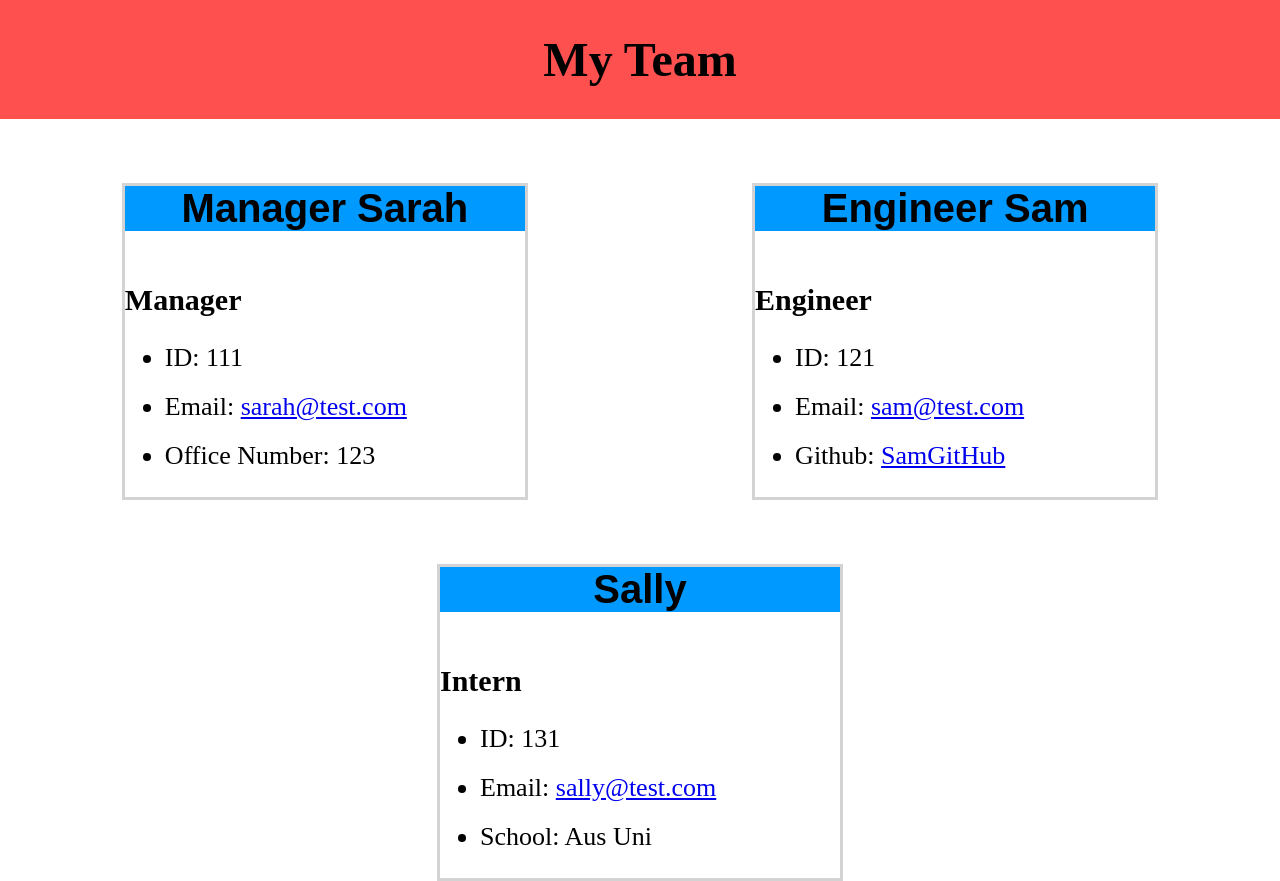
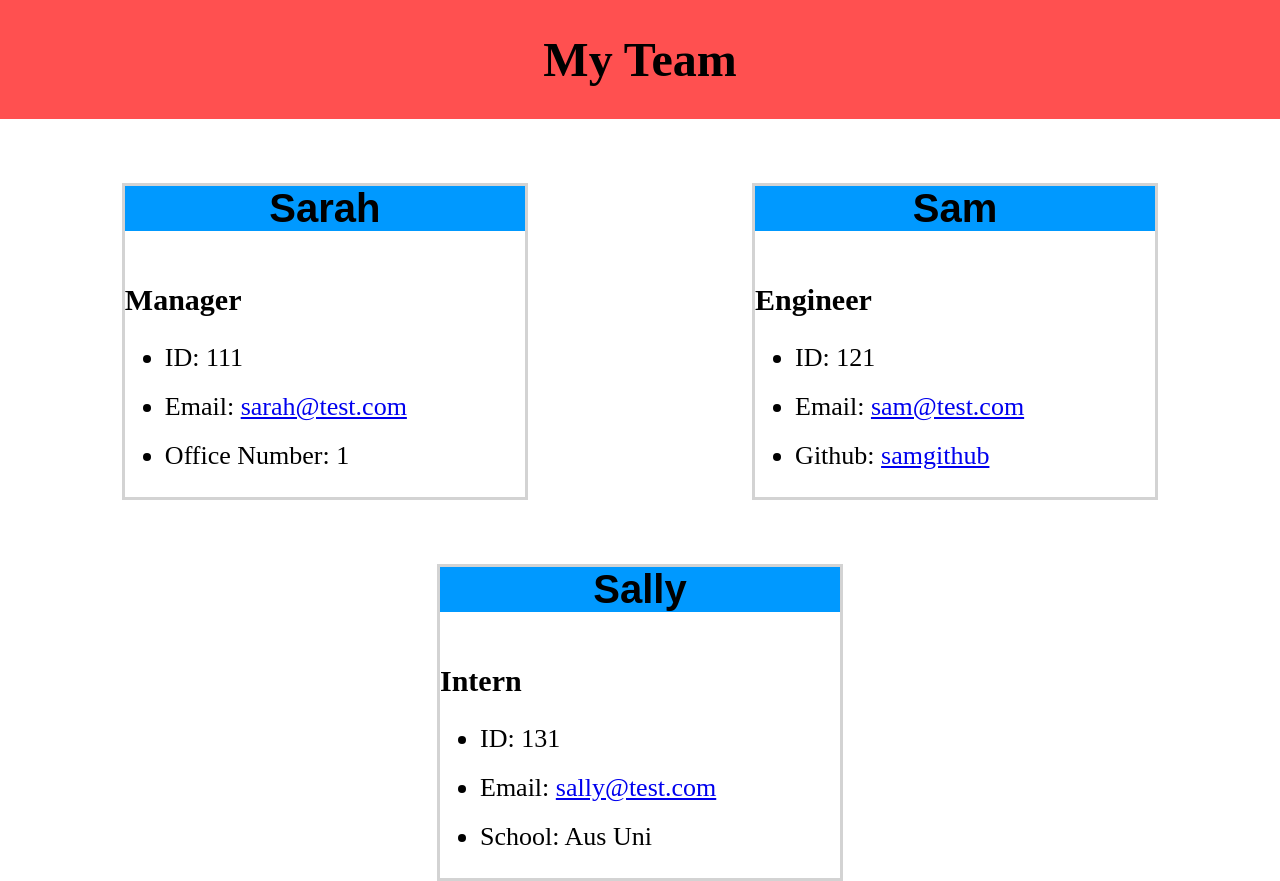
Before and after one commit to VictoriaCook/team-profile-generator, a website: page dist/output.html in a window 1280 px wide. Drawn offline with Linux system fonts and the light colour scheme.

```diff
--- a/dist/output.html
+++ b/dist/output.html
@@ -17,7 +17,7 @@
 
       <div class="card">
           <h1>
-              Manager Sarah
+              Sarah
           </h1>
           <h2>
               Manager
@@ -25,7 +25,7 @@
           <ul>
               <li>ID: 111</li>
               <li>Email: <a href="mailto:sarah@test.com">  sarah@test.com </a> </li>
-              <li>Office Number: 123 </li>
+              <li>Office Number: 1 </li>
           </ul>
       </div>
 
@@ -33,7 +33,7 @@
 
         <div class="card">
             <h1>
-                Engineer Sam
+                Sam
             </h1>
             <h2>
                 Engineer
@@ -41,7 +41,7 @@
             <ul>
                 <li>ID: 121</li>
                 <li>Email: <a href="mailto:sam@test.com">  sam@test.com </a> </li>
-                <li>Github: <a href="https://github.com/SamGitHub"> SamGitHub </a> </li>
+                <li>Github: <a href="https://github.com/samgithub" target="_blank"> samgithub </a> </li>
             </ul>
         </div>
 
```
